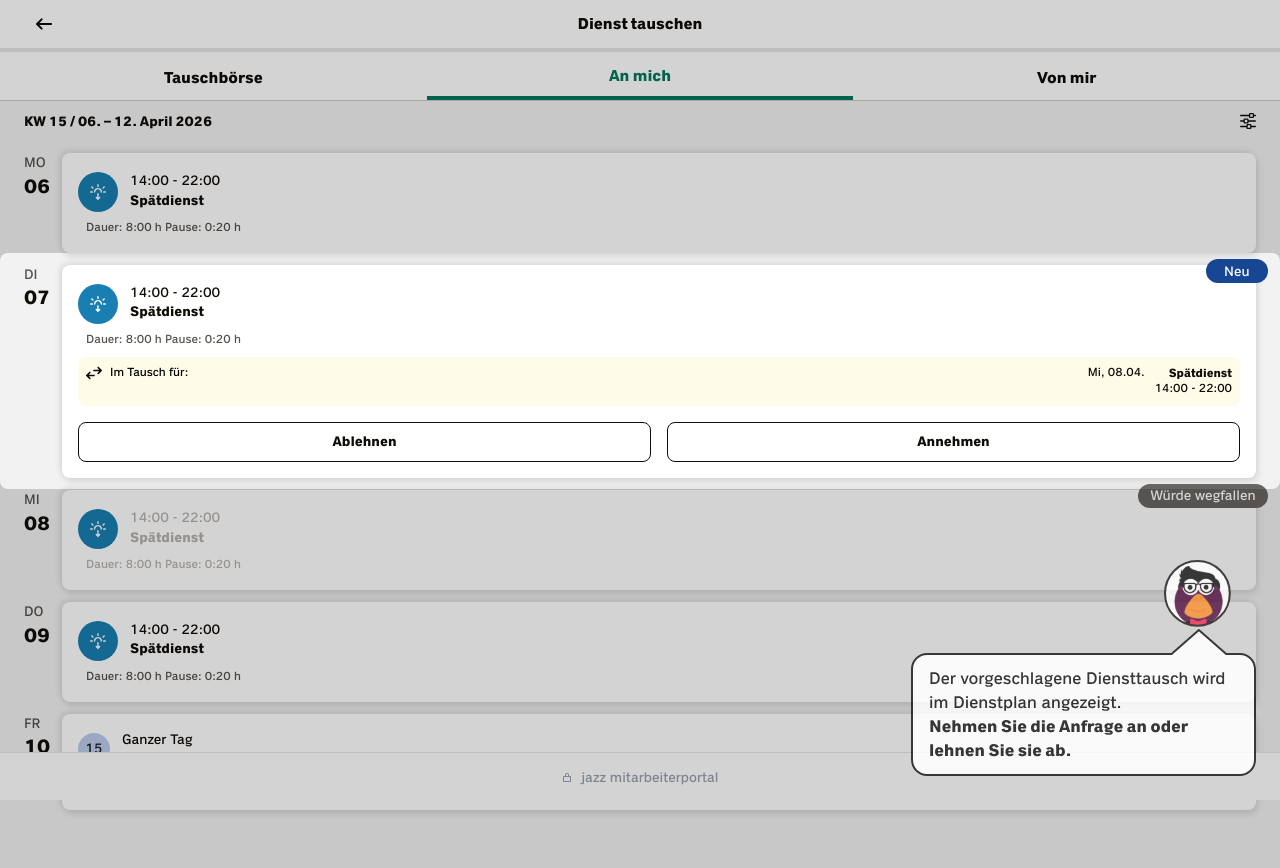
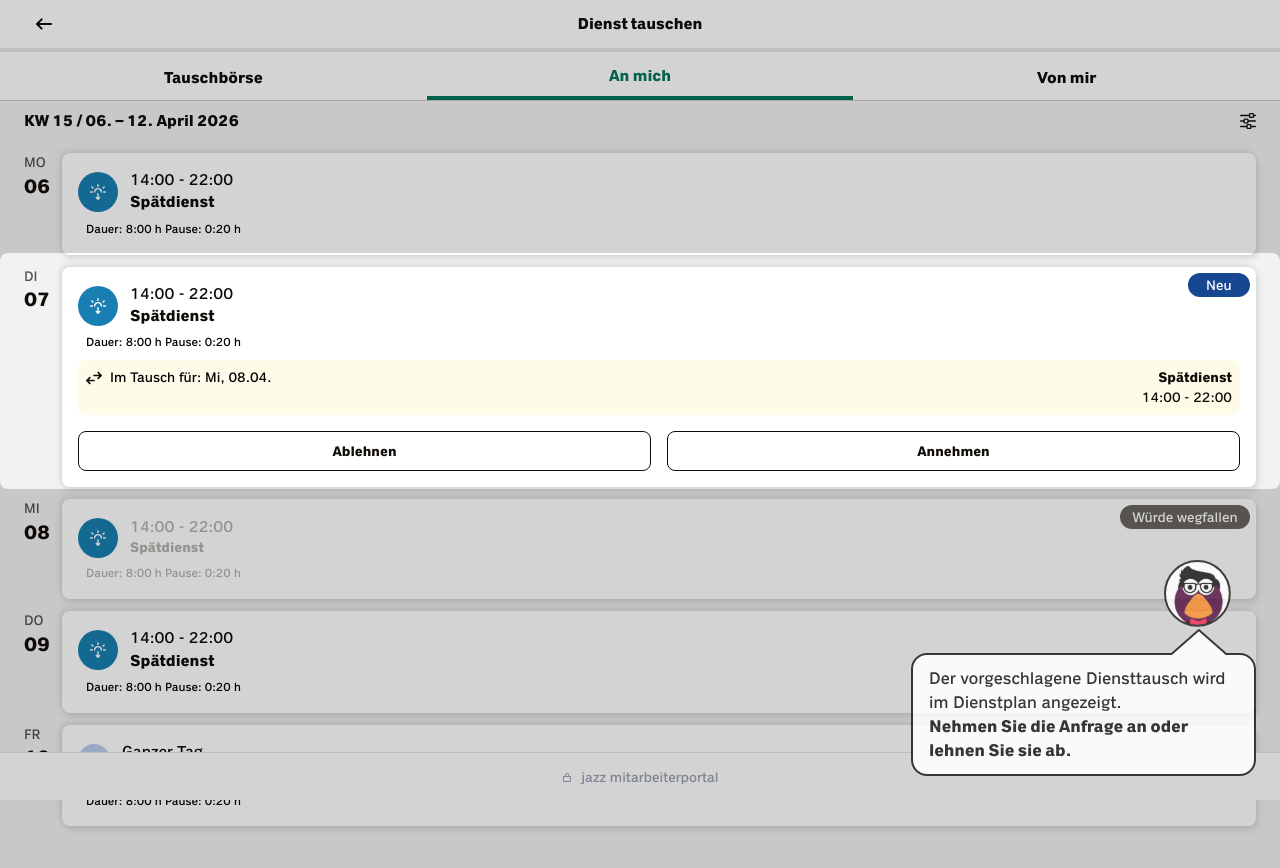
Before and after one commit to oemch/sbb-dienst-tausch, a Next.js app: page /wochenkalender-1 in a window 1280 px wide. Shown: the top 868 px of the page. Built offline with nearby package versions, Linux system fonts and the light colour scheme.

Commit message:
Anpassungen: Wochenkalender Typografie, Request-Seiten Footer entfernt, Button fixiert

```diff
--- a/app/dienst-tausch/page.tsx
+++ b/app/dienst-tausch/page.tsx
@@ -130,7 +130,7 @@ export default function DienstTauschPage() {
                   14:00 - 22:00
                 </p>
                 <div className="flex gap-[4px] items-center justify-center relative shrink-0 w-full">
-                  <p className="flex-1 font-bold leading-[1.4] min-h-px min-w-px not-italic relative text-[#100c08] text-[14px]">
+                  <p className="flex-1 font-bold leading-[1.4] min-h-px min-w-px not-italic relative text-[#100c08] text-[16px]">
                     Spätdienst
                   </p>
                 </div>
@@ -139,7 +139,7 @@ export default function DienstTauschPage() {
 
             {/* Body */}
             <div className="flex flex-col gap-[4px] items-start pl-[8px] pr-[24px] relative shrink-0 w-full">
-              <p className="font-normal leading-[1.4] min-w-full not-italic relative shrink-0 text-[#55514d] text-[12px]">
+              <p className="font-normal leading-[1.4] min-w-full not-italic relative shrink-0 text-black text-[12px]">
                 Dauer: 8:00 h    Pause: 0:20 h
               </p>
             </div>
@@ -157,14 +157,11 @@ export default function DienstTauschPage() {
                     className="w-full h-full"
                   />
                 </div>
-                <p className="font-normal leading-[1.4] not-italic relative shrink-0 text-[12px] text-black">
-                  Im Tausch für:
+                <p className="font-normal leading-[1.4] not-italic relative shrink-0 text-[14px] text-black">
+                  Im Tausch für: Mi, 08.04.
                 </p>
               </div>
-              <div className="flex flex-[1_0_0] gap-[10px] items-start justify-end leading-[1.4] min-h-px min-w-px not-italic pl-[24px] pr-[0px] relative text-[#100c08] text-[12px]">
-                <p className="font-normal relative shrink-0">
-                  Mi, 08.04.
-                </p>
+              <div className="flex flex-[1_0_0] gap-[10px] items-start justify-end leading-[1.4] min-h-px min-w-px not-italic pr-[0px] relative text-[#100c08] text-[14px]">
                 <div className="flex flex-col items-end relative shrink-0">
                   <p className="font-bold relative shrink-0">
                     Spätdienst
@@ -198,8 +195,8 @@ export default function DienstTauschPage() {
               </button>
             </div>
 
-            {/* Blue Tag "Neu" - 12px nach rechts über die Kachel ragend */}
-            <div className="absolute right-[-12px] w-[62px] h-[24px] top-[-6px]">
+            {/* Blue Tag "Neu" - innerhalb der Kachel, rechts oben mit 6px Abstand */}
+            <div className="absolute right-[6px] w-[62px] h-[24px] top-[6px]">
               <Image
                 src="/images/tag-neu.svg"
                 alt="Neu"
@@ -214,7 +211,7 @@ export default function DienstTauschPage() {
         {/* Dienstplan einblenden */}
         <button
           onClick={() => router.push("/wochenkalender-1")}
-          className="flex gap-[8px] h-[32px] items-center justify-end pl-[12px] relative shrink-0 cursor-pointer z-[60]"
+          className="flex gap-[8px] h-[32px] items-center justify-end pl-[12px] relative shrink-0 cursor-pointer z-[60] -mt-[8px]"
         >
           {/* Calendar Icon */}
           <div className="relative shrink-0 size-[16px]">
--- a/app/wochenkalender-1/page.tsx
+++ b/app/wochenkalender-1/page.tsx
@@ -74,7 +74,7 @@ export default function Wochenkalender1Page() {
 
         {/* Calendar Row */}
         <div className="bg-[#f3f2f2] flex gap-[8px] h-[40px] items-center overflow-clip pl-[24px] pr-[12px] py-[8px] relative shrink-0 w-full">
-          <p className="font-bold leading-normal not-italic relative shrink-0 text-[#100c08] text-[14px]">
+          <p className="font-bold leading-normal not-italic relative shrink-0 text-[#100c08] text-[16px]">
             KW 15 / 06. – 12. April 2026
           </p>
           <div className="flex flex-1 items-center justify-end min-h-px min-w-px relative">
@@ -124,11 +124,11 @@ export default function Wochenkalender1Page() {
               </div>
               {/* Text */}
               <div className="flex flex-[1_0_0] flex-col items-start justify-center min-h-px min-w-px relative">
-                <p className="font-normal leading-[1.4] not-italic relative shrink-0 text-[#100c08] text-[14px]">
+                <p className="font-normal leading-[1.4] not-italic relative shrink-0 text-[#100c08] text-[16px]">
                   14:00 - 22:00
                 </p>
                 <div className="flex gap-[4px] items-center justify-center relative shrink-0 w-full">
-                  <p className="flex-1 font-bold leading-[1.4] min-h-px min-w-px not-italic relative text-[#100c08] text-[14px]">
+                  <p className="flex-1 font-bold leading-[1.4] min-h-px min-w-px not-italic relative text-[#100c08] text-[16px]">
                     Spätdienst
                   </p>
                 </div>
@@ -137,7 +137,7 @@ export default function Wochenkalender1Page() {
 
             {/* Body */}
             <div className="flex flex-col gap-[4px] items-start pl-[8px] pr-[24px] relative shrink-0 w-full">
-              <p className="font-normal leading-[1.4] min-w-full not-italic relative shrink-0 text-[#55514d] text-[12px]">
+              <p className="font-normal leading-[1.4] min-w-full not-italic relative shrink-0 text-black text-[12px]">
                 Dauer: 8:00 h    Pause: 0:20 h
               </p>
             </div>
@@ -159,7 +159,7 @@ export default function Wochenkalender1Page() {
           {/* Content Card */}
           <div className="bg-white flex flex-[1_0_0] flex-col gap-[8px] items-start min-h-px min-w-px p-[16px] relative rounded-[8px] shadow-[2px_4px_6px_0px_rgba(0,0,0,0.1),-2px_-2px_6px_0px_rgba(0,0,0,0.1)]">
             {/* Neu Tag */}
-            <div className="absolute right-[-12px] w-[62px] h-[24px] top-[-6px]">
+            <div className="absolute right-[6px] w-[62px] h-[24px] top-[6px]">
               <Image
                 src="/images/tag-neu.svg"
                 alt="Neu"
@@ -185,11 +185,11 @@ export default function Wochenkalender1Page() {
               </div>
               {/* Text */}
               <div className="flex flex-[1_0_0] flex-col items-start justify-center min-h-px min-w-px relative">
-                <p className="font-normal leading-[1.4] not-italic relative shrink-0 text-[#100c08] text-[14px]">
+                <p className="font-normal leading-[1.4] not-italic relative shrink-0 text-[#100c08] text-[16px]">
                   14:00 - 22:00
                 </p>
                 <div className="flex gap-[4px] items-center justify-center relative shrink-0 w-full">
-                  <p className="flex-1 font-bold leading-[1.4] min-h-px min-w-px not-italic relative text-[#100c08] text-[14px]">
+                  <p className="flex-1 font-bold leading-[1.4] min-h-px min-w-px not-italic relative text-[#100c08] text-[16px]">
                     Spätdienst
                   </p>
                 </div>
@@ -198,7 +198,7 @@ export default function Wochenkalender1Page() {
 
             {/* Body */}
             <div className="flex flex-col gap-[4px] items-start pl-[8px] pr-[24px] relative shrink-0 w-full">
-              <p className="font-normal leading-[1.4] min-w-full not-italic relative shrink-0 text-[#55514d] text-[12px]">
+              <p className="font-normal leading-[1.4] min-w-full not-italic relative shrink-0 text-black text-[12px]">
                 Dauer: 8:00 h    Pause: 0:20 h
               </p>
             </div>
@@ -216,14 +216,11 @@ export default function Wochenkalender1Page() {
                     className="w-full h-full"
                   />
                 </div>
-                <p className="font-normal leading-[1.4] not-italic relative shrink-0 text-[12px] text-black">
-                  Im Tausch für:
+                <p className="font-normal leading-[1.4] not-italic relative shrink-0 text-[14px] text-black">
+                  Im Tausch für: Mi, 08.04.
                 </p>
               </div>
-              <div className="flex flex-[1_0_0] gap-[10px] items-start justify-end leading-[1.4] min-h-px min-w-px not-italic pl-[24px] pr-[0px] relative text-[#100c08] text-[12px]">
-                <p className="font-normal relative shrink-0">
-                  Mi, 08.04.
-                </p>
+              <div className="flex flex-[1_0_0] gap-[10px] items-start justify-end leading-[1.4] min-h-px min-w-px not-italic pr-[0px] relative text-[#100c08] text-[14px]">
                 <div className="flex flex-col items-end relative shrink-0">
                   <p className="font-bold relative shrink-0">
                     Spätdienst
@@ -274,7 +271,7 @@ export default function Wochenkalender1Page() {
           {/* Content Card */}
           <div className="bg-white flex flex-[1_0_0] flex-col gap-[8px] items-start min-h-px min-w-px p-[16px] relative rounded-[8px] shadow-[2px_4px_6px_0px_rgba(0,0,0,0.1),-2px_-2px_6px_0px_rgba(0,0,0,0.1)]">
             {/* Tag "Würde wegfallen" */}
-            <div className="absolute bg-[#696561] flex h-[24px] items-center justify-center overflow-clip rounded-[12px] right-[-12px] top-[-6px] w-[130px]">
+            <div className="absolute bg-[#696561] flex h-[24px] items-center justify-center overflow-clip rounded-[12px] right-[6px] top-[6px] w-[130px]">
               <div className="flex flex-[1_0_0] h-full items-center min-h-px min-w-px px-[8px] relative">
                 <p className="flex-1 font-normal leading-[1.4] min-h-px min-w-px not-italic relative text-[14px] text-center text-white">
                   Würde wegfallen
@@ -298,7 +295,7 @@ export default function Wochenkalender1Page() {
               </div>
               {/* Text */}
               <div className="flex flex-[1_0_0] flex-col items-start justify-center min-h-px min-w-px relative">
-                <p className="font-normal leading-[1.4] not-italic relative shrink-0 text-[#b5b1ad] text-[14px]">
+                <p className="font-normal leading-[1.4] not-italic relative shrink-0 text-[#b5b1ad] text-[16px]">
                   14:00 - 22:00
                 </p>
                 <div className="flex gap-[4px] items-center justify-center relative shrink-0 w-full">
@@ -348,11 +345,11 @@ export default function Wochenkalender1Page() {
               </div>
               {/* Text */}
               <div className="flex flex-[1_0_0] flex-col items-start justify-center min-h-px min-w-px relative">
-                <p className="font-normal leading-[1.4] not-italic relative shrink-0 text-[#100c08] text-[14px]">
+                <p className="font-normal leading-[1.4] not-italic relative shrink-0 text-[#100c08] text-[16px]">
                   14:00 - 22:00
                 </p>
                 <div className="flex gap-[4px] items-center justify-center relative shrink-0 w-full">
-                  <p className="flex-1 font-bold leading-[1.4] min-h-px min-w-px not-italic relative text-[#100c08] text-[14px]">
+                  <p className="flex-1 font-bold leading-[1.4] min-h-px min-w-px not-italic relative text-[#100c08] text-[16px]">
                     Spätdienst
                   </p>
                 </div>
@@ -361,7 +358,7 @@ export default function Wochenkalender1Page() {
 
             {/* Body */}
             <div className="flex flex-col gap-[4px] items-start pl-[8px] pr-[24px] relative shrink-0 w-full">
-              <p className="font-normal leading-[1.4] min-w-full not-italic relative shrink-0 text-[#55514d] text-[12px]">
+              <p className="font-normal leading-[1.4] min-w-full not-italic relative shrink-0 text-black text-[12px]">
                 Dauer: 8:00 h    Pause: 0:20 h
               </p>
             </div>
@@ -396,11 +393,11 @@ export default function Wochenkalender1Page() {
               </div>
               {/* Text */}
               <div className="flex flex-[1_0_0] flex-col items-start justify-center min-h-px min-w-px relative">
-                <p className="font-normal leading-[1.4] not-italic relative shrink-0 text-[#100c08] text-[14px]">
+                  <p className="font-normal leading-[1.4] not-italic relative shrink-0 text-[#100c08] text-[16px]">
                   Ganzer Tag
                 </p>
                 <div className="flex gap-[4px] items-center justify-center relative shrink-0 w-full">
-                  <p className="flex-1 font-bold leading-[1.4] min-h-px min-w-px not-italic relative text-[#100c08] text-[14px]">
+                  <p className="flex-1 font-bold leading-[1.4] min-h-px min-w-px not-italic relative text-[#100c08] text-[16px]">
                     Frei
                   </p>
                 </div>
@@ -409,7 +406,7 @@ export default function Wochenkalender1Page() {
 
             {/* Body */}
             <div className="flex flex-col gap-[4px] items-start pl-[8px] pr-[24px] relative shrink-0 w-full">
-              <p className="font-normal leading-[1.4] min-w-full not-italic relative shrink-0 text-[#55514d] text-[12px]">
+              <p className="font-normal leading-[1.4] min-w-full not-italic relative shrink-0 text-black text-[12px]">
                 Dauer: 8:00 h    Pause: 0:20 h
               </p>
             </div>
```
Also changed, not shown: app/request-approved/page.tsx (+5 -24 lines), app/request-denied/page.tsx (+5 -24 lines).
